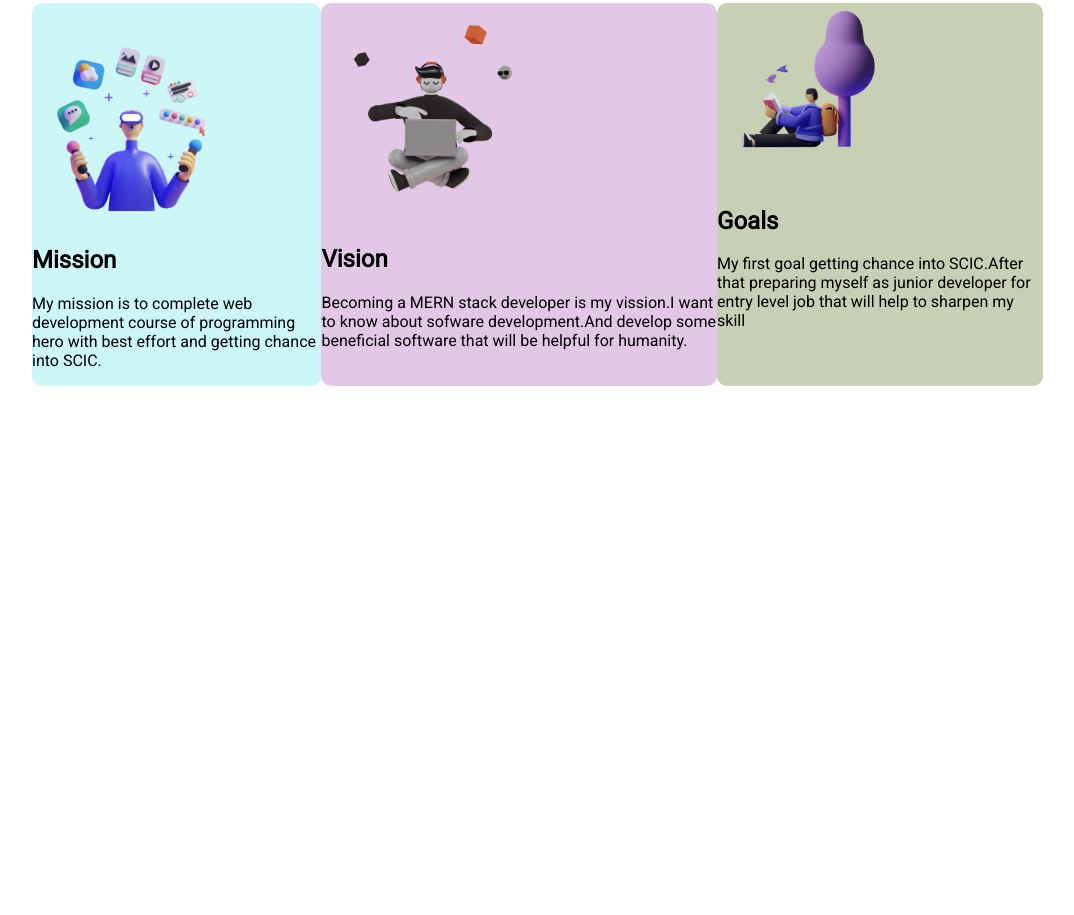
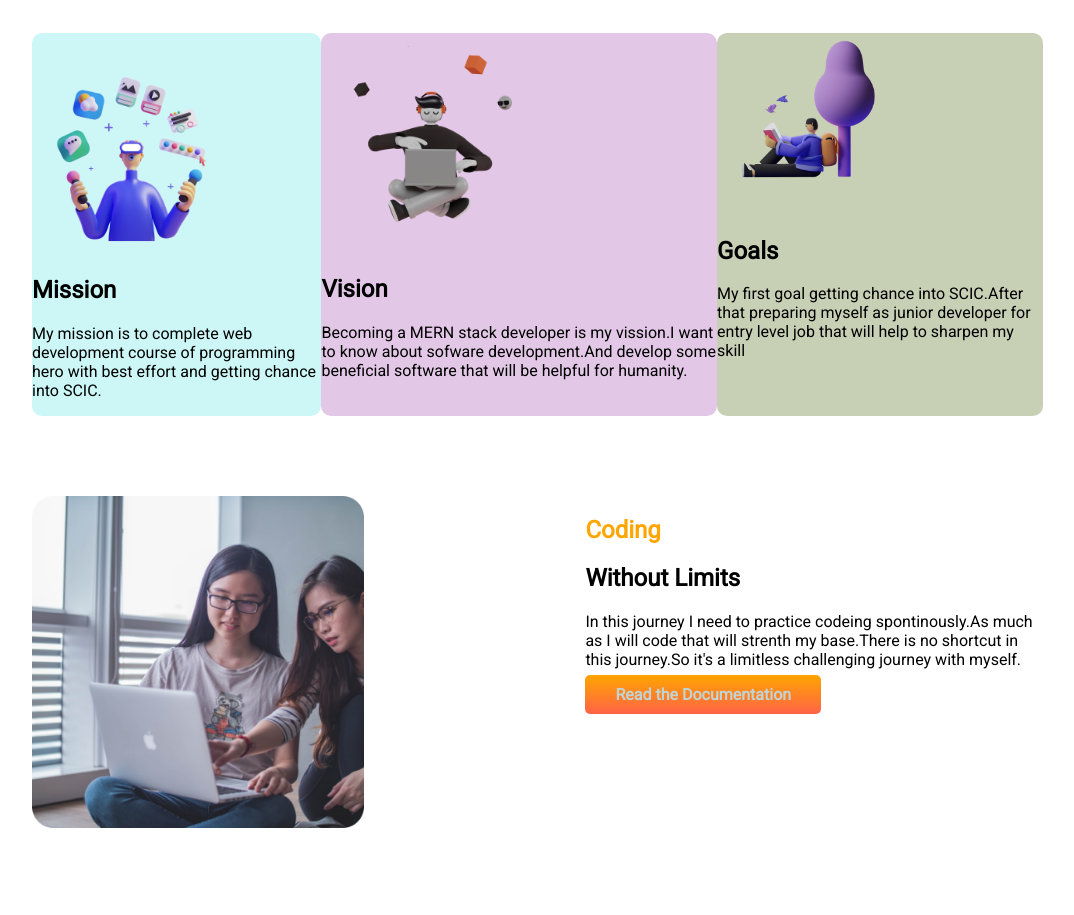
Before and after one commit to Rafiq070/My-First-Assignment, a plain HTML site: page index.html in a window 1280 px wide. Shown: the part 576-1491 px from the top of the page, without its empty margins (116-1190 px from the left). Before the commit the page ends 1020 px from the top, so only its background shows below. Drawn offline with Linux system fonts and the light colour scheme.

Commit message:
Coding limitless

```diff
--- a/index.html
+++ b/index.html
@@ -64,6 +64,20 @@
 
     </section>
 
+    <section class="flexible-container half-width">
+        <div>
+            <img src="images/coding.png" alt="">
+        </div>
+
+        <div>
+            <h2 class="orange-color">Coding</h2>
+            <h2>Without Limits</h2>
+            <p>In this journey I need to practice codeing spontinously.As much as I will code that will strenth my
+                base.There is no shortcut in this journey.So it's a limitless challenging journey with myself. </p>
+            <a class="doc-link-button" href="">Read the Documentation</a>
+        </div>
+    </section>
+
 
 
 </body>
--- a/style.css
+++ b/style.css
@@ -1,6 +1,9 @@
 
 body{
     font-family: 'Roboto', sans-serif;
+}
+span{
+
 }
 
 h1{
@@ -28,7 +31,7 @@ h1{
 }
 .flexible-container{
     display: flex;
-    padding-bottom: 50px;
+    padding-bottom: 80px;
 }
 .half-width{
     width: 80%;
@@ -66,3 +69,11 @@ h1{
 .goals img{
     width: 55%;
 }
+.doc-link-button{
+    text-decoration: none;
+    font-weight: 600;
+    color: rgb(192, 212, 212);
+    padding: 10px 30px;
+    background-image: linear-gradient(orange,tomato);
+    border-radius: 5px;
+}
```
